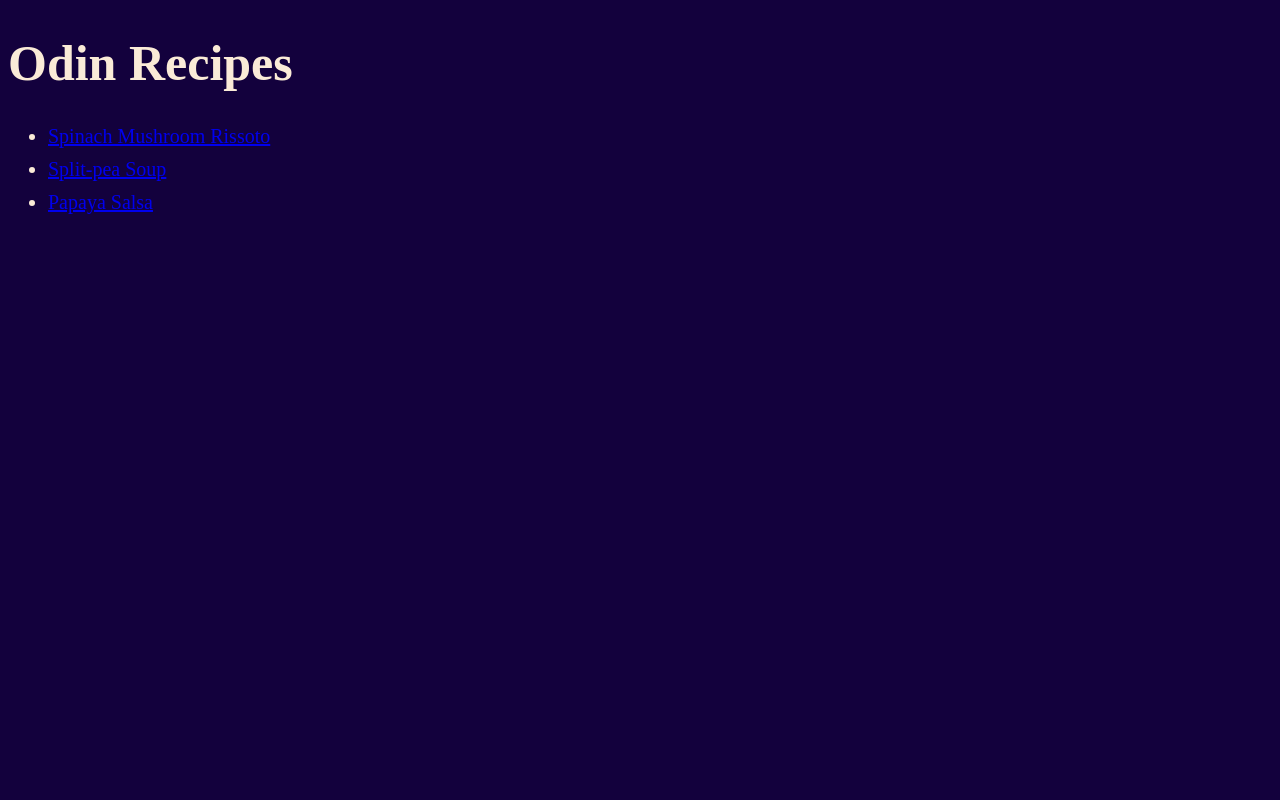
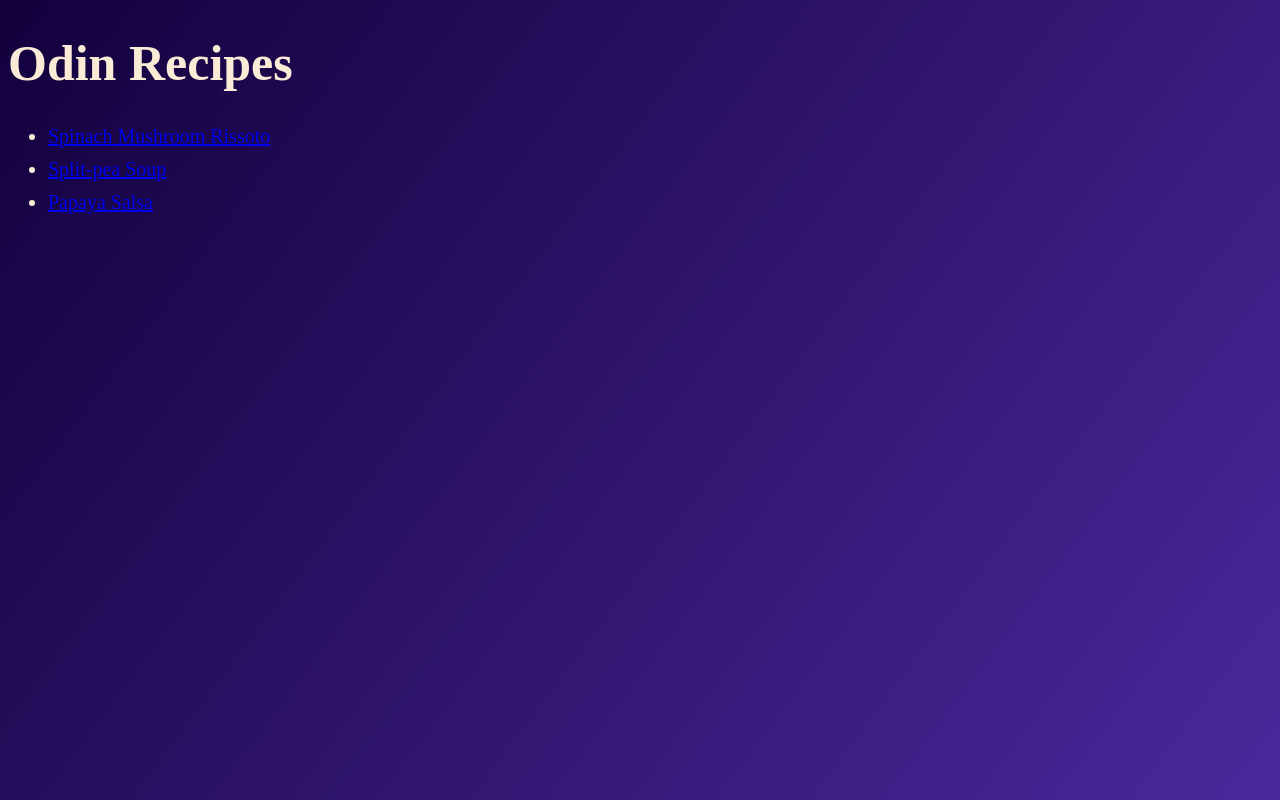
Before and after one commit to lageg/odin-recipes, a plain HTML site: page index.html in a window 1280 px wide. Drawn offline with Linux system fonts and the light colour scheme.

Commit message:
Update background color
Changed static background color to a gradient for style.

```diff
--- a/css/style.css
+++ b/css/style.css
@@ -1,5 +1,12 @@
+html {
+    min-height: 100vh;
+}
+
 body {
+    background: linear-gradient(127deg,rgb(19, 1, 61), rgb(74, 40, 155));
+    /* original bg-color
     background-color: rgb(19, 1, 61);
+    */
     color: antiquewhite;
     font-size: 22;
 }
```
